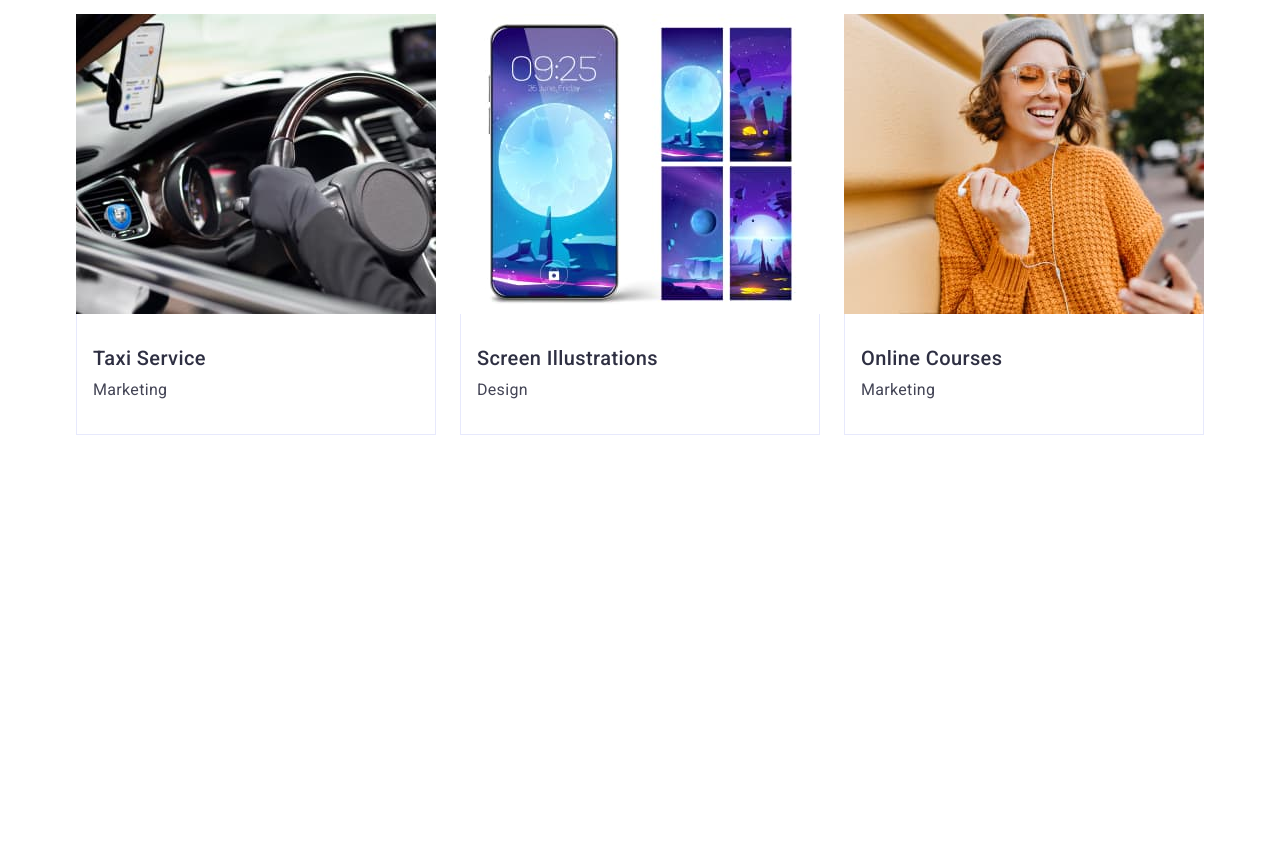
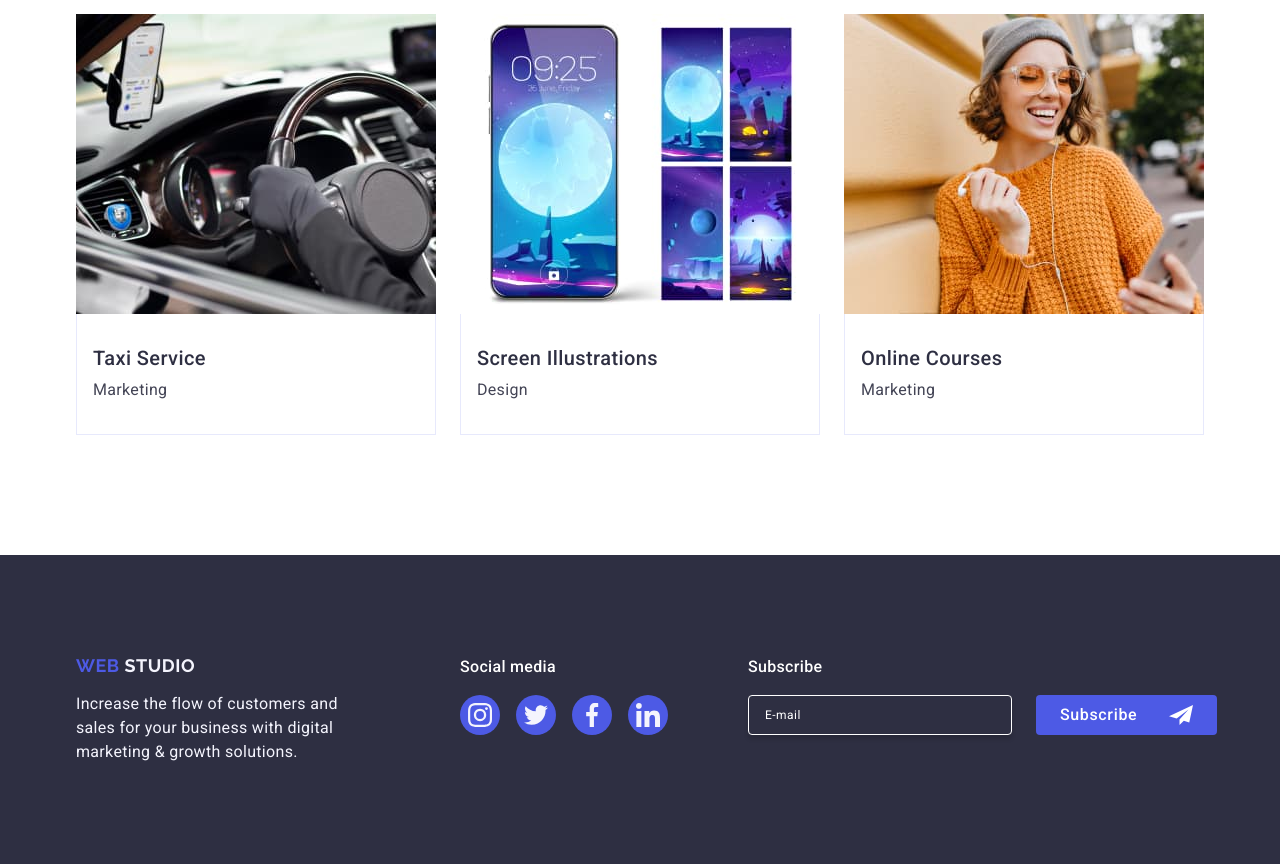
Before and after one commit to Andrii-UA99/goit-markup-hw-06, a plain HTML site: page index.html in a window 1280 px wide. Shown: the part 2628-3492 px from the top of the page. Before the commit the page ends 3183 px from the top, so only its background shows below. Drawn offline with nearby package versions, Linux system fonts and the light colour scheme.

Commit message:
Footer-done

```diff
--- a/css/styles.css
+++ b/css/styles.css
@@ -409,9 +409,6 @@ background-color: #404BBF;
 }
 
 @media screen and (min-width: 768px) {
-        .container {
-                max-width: 768px;
-            }
     .hero {
         background-image: linear-gradient(rgba(46, 47, 66, 0.7), rgba(46, 47, 66, 0.7)), url(../images/Hero-bg-tab.jpg);
     }
@@ -433,11 +430,6 @@ background-color: #404BBF;
 }
 
 @media screen and (min-width: 1158px) {
-        .container {
-                max-width: 1158px;
-                padding-left: 15px;
-                padding-right: 15px;
-            }
     .hero {
             background-image: linear-gradient(rgba(46, 47, 66, 0.7), rgba(46, 47, 66, 0.7)), url(../images/people-office.jpg);
         }
@@ -739,10 +731,6 @@ overflow: hidden;
 /* ==== Tablet ======= */
 
 @media screen and (min-width: 768px) {
-    .container {
-        max-width: 768px;
-    }
-
     /* features */
     .features-list {
         gap: 72px 24px;
@@ -780,12 +768,6 @@ overflow: hidden;
 /* ==== Desktop ====== */
 
 @media screen and (min-width: 1158px) {
-    .container {
-        max-width: 1158px;
-        padding-left: 15px;
-        padding-right: 15px;
-    }
-
     /* features */
     .features {
         padding-bottom: 120px;
@@ -839,17 +821,18 @@ overflow: hidden;
 /* Footer */
 .footer-section {
     background: #2e2f42;
-        padding: 100px 0;
-        display: flex;
+        /* padding: 100px 0;
+        display: flex; */
 }
 
 .down-container {
-    display: flex;
-    align-items: baseline;
+    /* display: flex;
+    align-items: baseline; */
+    padding: 96px 15px;
 }
 
 .logo-footer {
-    display: inline-block;
+    /* display: inline-block;
     font-family: "Raleway", sans-serif;
     font-weight: 700;
     font-size: 18px;
@@ -857,16 +840,25 @@ overflow: hidden;
     letter-spacing: 0.03em;
     text-transform: uppercase;
     color: #4d5ae5;
-    margin-bottom: 16px;
+    margin-bottom: 16px; */
+        display: flex;
+            margin-bottom: 16px;
+            font-family: "Raleway", sans-serif;
+            font-weight: 700;
+            font-size: 18px;
+            line-height: 1.17;
+            letter-spacing: 0.03em;
+            text-transform: uppercase;
+            color: #4d5ae5;
+            justify-content: center;
 }
 
 .logo-part-footer {
-    font-family: "Raleway", sans-serif;
-    font-weight: 700;
+    /* font-weight: 700;
     font-size: 18px;
     line-height: 1.17;
     letter-spacing: 0.03em;
-    text-transform: uppercase;
+    text-transform: uppercase; */
     color: #f4f4fd;
 }
 
@@ -876,12 +868,13 @@ overflow: hidden;
     line-height: 1.5;
     letter-spacing: 0.02em;
     color: #f4f4fd;
-    margin: 0;
+    /* margin: 0; */
     width: 264px;
 }
 
 .footer-one-blok {
-    margin-right: 120px;
+    /* margin-right: 120px; */
+    margin-bottom: 72px;
 }
 
 
@@ -889,16 +882,17 @@ overflow: hidden;
     font-weight: 500;
     font-size: 16px;
     line-height: 1.5;
-        letter-spacing: 0.02em;
-        color: #FFFFFF;
-        margin-bottom: 16px;
+    letter-spacing: 0.02em;
+    color: #FFFFFF;
+    margin-bottom: 16px;
+    text-align: center;
 }
 
 .footer-list {
     display: flex;
     gap: 16px;
     justify-content: center;
-    align-items: center;
+    margin-bottom: 72px;
 }
 
 .footer-item {
@@ -916,14 +910,21 @@ overflow: hidden;
     align-items: center;
     transition: background-color 250ms cubic-bezier(0.4, 0, 0.2, 1);
 }
+.footer-icon-social{
+        fill: #f4f4fd;
+}
+
 
 .footer-link:hover,
 .footer-link:focus {
     background-color: #31d0aa;
 }
 
-.footer-bloc-input {
-    margin-left: 80px;
+
+/* footer form */
+
+.subscribe {
+    /* margin-left: 80px; */
 }
 
 .input-footer {
@@ -933,12 +934,17 @@ overflow: hidden;
     height: 40px;
     box-shadow: 0 4px 4px 0 rgba(0, 0, 0, 0.15);
     background-color: transparent;
+    font-weight: 400;
     font-size: 12px;
     line-height: 2;
     letter-spacing: 0.04em;
     color: #FFFFFF;
-    margin-right: 24px;
-    padding-left: 16px;
+    /* margin-right: 24px;
+    padding-left: 16px; */
+        opacity: 0.3;
+        padding: 8px 0 8px 16px;
+        outline: transparent;
+
 }
 
 .input-footer::placeholder {
@@ -948,10 +954,14 @@ overflow: hidden;
 
 .footer-input-element {
     display: flex;
-    gap: 24px;
+    flex-direction: column;
+    /* gap: 24px; */
+    gap: 16px;
+    align-items: center;
 }
 
 .footer-btn {
+    font-family: "Roboto", sans-serif;
     display: flex;
     padding: 8px 24px;
     justify-content: center;
@@ -980,6 +990,58 @@ overflow: hidden;
     fill: #fff;
     margin-left: 16px;
 }
+
+@media screen and (min-width: 768px) {
+.down-container {
+    padding-bottom: 96px;
+    padding-top: 96px;
+    padding-left: 108px;
+}
+.footer-blok {
+    display: inline-flex;
+    gap: 24px;
+}
+.logo-footer {
+    display: inline-block;
+    justify-content: start;
+}
+.footer-text-link {
+    text-align: start;
+}
+.footer-input-element {
+    flex-direction: row;
+    gap: 24px;
+}
+.input-footer {
+    width: 264px;
+}
+}
+
+
+@media screen and (min-width: 1158px) {
+    .down-container {
+        padding: 100px 15px;
+            display: flex;
+            align-items: baseline;
+        }
+    .input-footer {
+        opacity: 1;
+}
+.footer-blok {
+    margin-right: 80px;
+    gap: 120px;
+}
+.footer-list {
+margin-bottom: 0;
+}
+.footer-one-blok {
+margin-bottom: 0;
+}
+}
+
+
+
+
 
 /* =========== modal window ===================== */
 
--- a/index.html
+++ b/index.html
@@ -641,8 +641,9 @@
         </div>
       </section>
     </main>
-    <!-- <footer class="footer-section">
+    <footer class="footer-section">
       <div class="container down-container">
+        <div class="footer-blok">
           <div class="footer-one-blok">
             <a href="./index.html" class="logo-footer"
               >Web <span class="logo-part-footer">Studio</span></a
@@ -657,35 +658,36 @@
             <ul class="footer-list">
               <li class="footer-item">
                 <a href="" target="_blank" class="footer-link">
-                <svg class="icon-social" width="24" height="24">
+                  <svg class="footer-icon-social" width="24" height="24">
                     <use href="./images/icons.svg#icon-instagram"></use>
                   </svg>
                 </a>
               </li>
               <li class="footer-item">
                 <a href="" target="_blank" class="footer-link">
-                <svg class="icon-social" width="24" height="24">
+                  <svg class="footer-icon-social" width="24" height="24">
                     <use href="./images/icons.svg#icon-twitter"></use>
                   </svg>
                 </a>
               </li>
               <li class="footer-item">
                 <a href="" target="_blank" class="footer-link">
-                <svg class="icon-social" width="24" height="24">
+                  <svg class="footer-icon-social" width="24" height="24">
                     <use href="./images/icons.svg#icon-facebook"></use>
                   </svg>
                 </a>
               </li>
               <li class="footer-item">
                 <a href="" target="_blank" class="footer-link">
-                <svg class="icon-social" width="24" height="24">
+                  <svg class="footer-icon-social" width="24" height="24">
                     <use href="./images/icons.svg#icon-linkedin"></use>
                   </svg>
                 </a>
               </li>
             </ul>
           </div>
-        <div class="footer-bloc-input">
+        </div>
+        <div class="subscribe">
           <p class="footer-text-link">Subscribe</p>
           <form class="footer-input-element">
             <label for="email-footer" class="label-footer">
@@ -706,7 +708,7 @@
           </form>
         </div>
       </div>
-    </footer> -->
+    </footer>
     <!-- <div class="backdrop is-open">
       <div class="modal">
         <button type="button" class="close-btn">
```
Lines whose indentation alone changed are shown as unchanged.
